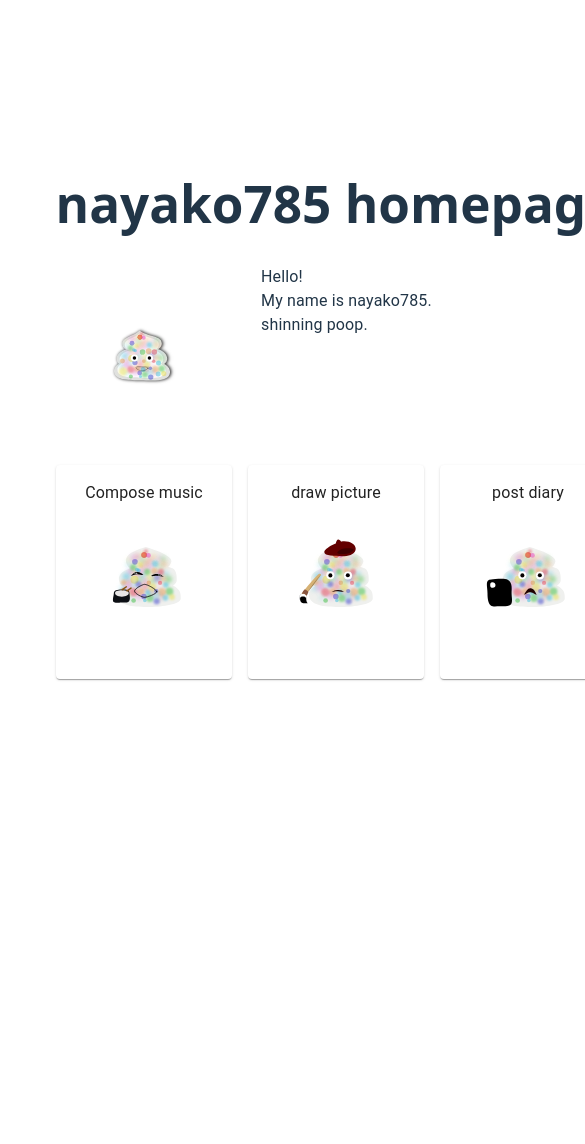
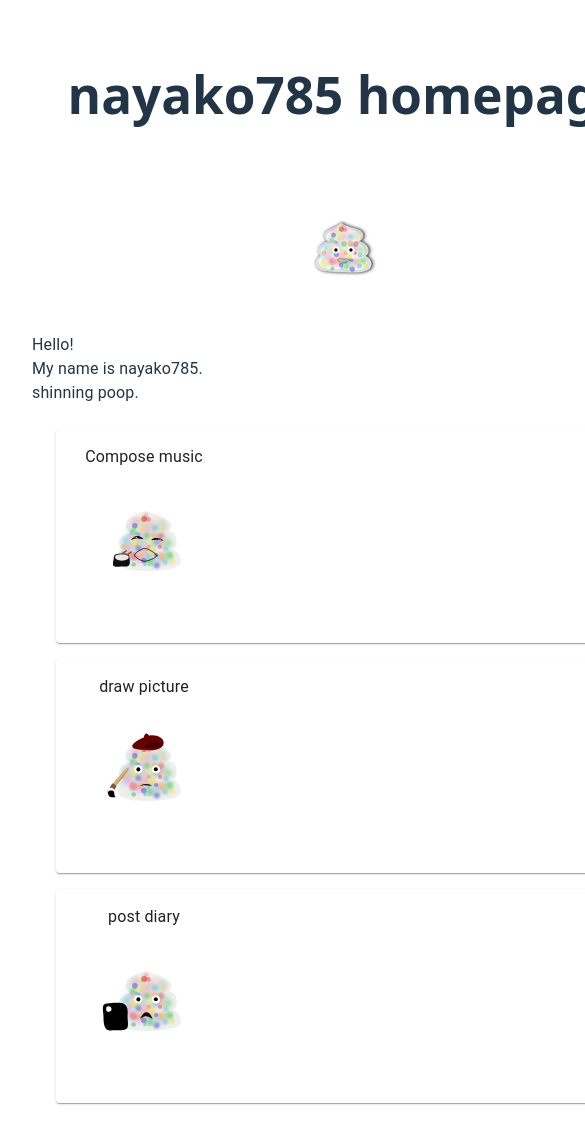
Before and after one commit to nayhako785785/nayako785nykpage, a React (Vite) app: page / in a window 390 px wide. Shown: the top 1144 px of the page, 585 px wide, since content can reach past the window. Before the commit the page ends 844 px from the top, so only its background shows below. Built offline with nearby package versions, Linux system fonts and the light colour scheme.

Commit message:
update pages

```diff
--- a/src/App.jsx
+++ b/src/App.jsx
@@ -12,6 +12,7 @@ import Typography from '@mui/material/Typography';
 import unchimusicLogo from '/unchi_music.svg';
 import unchipictLogo from '/unchi_picture.svg';
 import unchipostLogo from '/unchi_post.svg';
+import useMediaQuery from '@mui/material/useMediaQuery';
 import './App.css'
 
 const card_music = (
@@ -62,8 +63,8 @@ const card_diary = (
 );
 
 function App() {
-  const [count, setCount] = useState(0)
-
+  const matches = useMediaQuery('(min-width:600px)');
+  if (matches) {
     return (
       <>
         <h1>nayako785 homepage</h1>
@@ -71,7 +72,7 @@ function App() {
             <img src={unchiLogo} className="logo" alt="Vite logo" />
             <Box sx={{ display: 'flex', flexDirection: 'column'}}>
               <Typography align='left' >
-              Hello!
+                Hello! {matches}
               </Typography>
               <Typography align='left'>
                 My name is nayako785.
@@ -82,14 +83,41 @@ function App() {
             </Box>
           </Box>
 
-        <Box sx={{ minWidth: 100, display: 'flex', borderRadius: 1, flexDirection: 'row', margin: 2 }}>
+          <Box sx={{ minWidth: 600, display: 'flex', borderRadius: 1, flexDirection: 'row', margin: 2 }}>
             <Card sx={{ display: 'flex', margin: 1 }}>{card_music}</Card>
             <Card sx={{ display: 'flex', margin: 1 }}>{card_draw}</Card>
             <Card sx={{ display: 'flex', margin: 1 }}>{card_diary}</Card>
           </Box>
+      </>
+    )
+  } else {
+    return (
+      <>
+        <h1>nayako785 homepage</h1>
+          <Box sx={{ display: 'flex', flexDirection: 'column' }}>
+            <img src={unchiLogo} className="logo" alt="Vite logo" />
+            <Box sx={{ display: 'flex', flexDirection: 'column'}}>
+              <Typography align='left' >
+                Hello! {matches}
+              </Typography>
+              <Typography align='left'>
+                My name is nayako785.
+              </Typography>
+              <Typography align='left'>
+                shinning poop.
+              </Typography>
+            </Box>
+          </Box>
 
+          <Box sx={{ minWidth: 600, display: 'flex', borderRadius: 1, flexDirection: 'column', margin: 2 }}>
+            <Card sx={{ display: 'flex', margin: 1 }}>{card_music}</Card>
+            <Card sx={{ display: 'flex', margin: 1 }}>{card_draw}</Card>
+            <Card sx={{ display: 'flex', margin: 1 }}>{card_diary}</Card>
+          </Box>
       </>
     )
   }
 
+}
+
 export default App
```
Also changed, not shown: 3 other files (tests, documents, lock files or other folders). Lines whose indentation alone changed are shown as unchanged.
